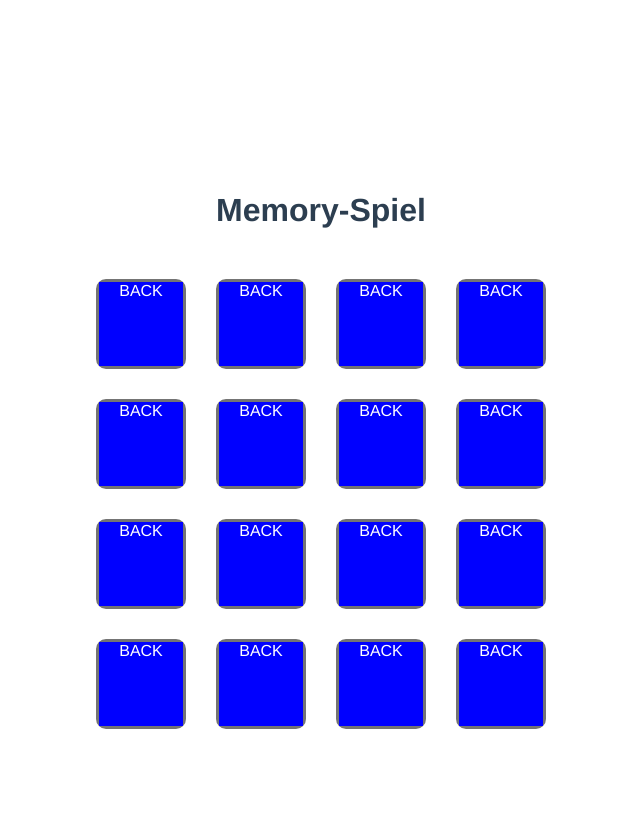
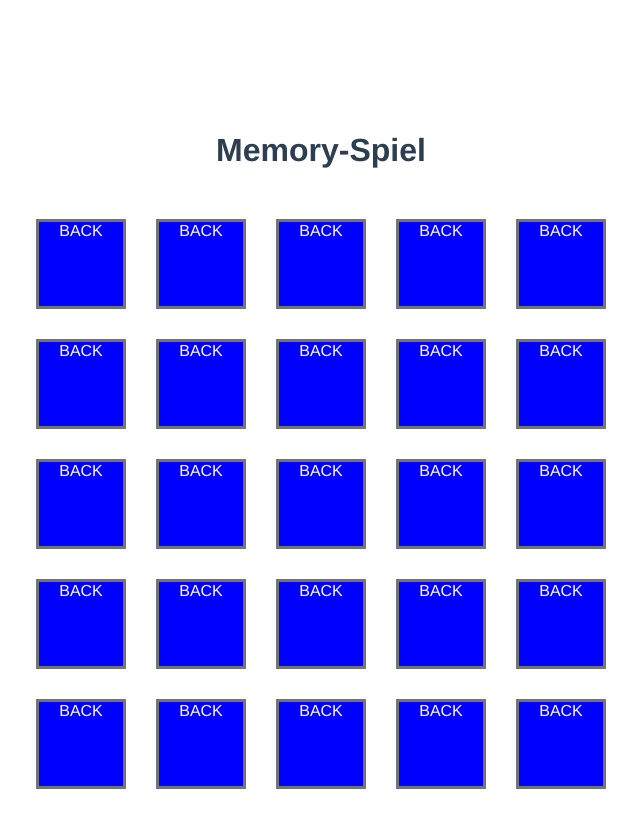
Before and after one commit to Alek-Jakim/memory-spiel, a Vue app: page / in a window 1280 px wide. Shown: the top 828 px of the page, without its empty margins (319-959 px from the left). Built offline with nearby package versions, Linux system fonts and the light colour scheme.

Commit message:
functional toggling of card visibility, emiting select-card event

```diff
--- a/src/App.vue
+++ b/src/App.vue
@@ -2,17 +2,21 @@
   <div class="container">
     <h1>Memory-Spiel</h1>
     <section class="board">
+      <!--this is the card component and I'm looping through to generate 16 cards, while passing the props, similar to react-->
       <Card
         v-for="(card, idx) in cards"
         :key="`card-${idx}`"
         :value="card.value"
-        :visible="card.isShowing"
+        :position="card.position"
+        :visible="card.visible"
+        @select-card="flipCard"
       />
     </section>
   </div>
 </template>
 
 <script>
+import { ref } from "vue";
 import Card from "./components/Card.vue";
 
 export default {
@@ -21,17 +25,29 @@ export default {
     Card,
   },
   setup() {
-    const cards = [];
+    //wrap the array with the ref method because this is not "reactive" as with react/svelte, this is just regular JS
+    const cards = ref([]);
 
-    for (let i = 0; i < 16; i++) {
-      cards.push({
+    for (let i = 0; i < 25; i++) {
+      //I thought it was best to create an object instead of separately pushing the values
+      //same as below, if I don't use .value, it give gives the following error: Must use `.value` to read or write the value wrapped by `ref()`
+      cards.value.push({
         value: i,
-        isShowing: false,
+        visible: false,
+        position: i,
       });
     }
 
+    //The name is self-explanatory, it changes the payload isVisible to true
+    const flipCard = (payload) => {
+      //you need to unpack the cards array with .value otherwise it gives you an error
+      cards.value[payload.position].visible =
+        !cards.value[payload.position].visible;
+    };
+
     return {
       cards,
+      flipCard,
     };
   },
 };
@@ -65,8 +81,8 @@ export default {
 .board {
   margin-top: 50px;
   display: grid;
-  grid-template-columns: 90px 90px 90px 90px;
-  grid-template-rows: 90px 90px 90px 90px;
+  grid-template-columns: 90px 90px 90px 90px 90px;
+  grid-template-rows: 90px 90px 90px 90px 90px;
   grid-column-gap: 30px;
   grid-row-gap: 30px;
   justify-content: center;
--- a/src/components/Card.vue
+++ b/src/components/Card.vue
@@ -1,6 +1,6 @@
 <template>
-  <div class="card">
-    <div v-if="isShowing" class="card-side card-front">FRONT</div>
+  <div class="card" @click="selectCard">
+    <div v-if="visible" class="card-side card-front">FRONT</div>
     <div v-else class="card-side card-back">BACK</div>
   </div>
 </template>
@@ -12,10 +12,26 @@ export default {
       type: Number,
       required: true,
     },
-    isShowing: {
+    position: {
+      type: Number,
+      required: true,
+    },
+    visible: {
       type: Boolean,
       default: false,
     },
+  },
+  setup(props, context) {
+    //Here I want to emit an event to the parent element, to know which card has been selected so we can pass the "props, context" arguments to the setup method
+    const selectCard = () => {
+      context.emit("select-card", {
+        position: props.position,
+      });
+    };
+
+    return {
+      selectCard,
+    };
   },
 };
 </script>
@@ -23,7 +39,6 @@ export default {
 <style>
 .card {
   border: 3px solid rgb(116, 116, 116);
-  border-radius: 10px;
   position: relative;
 }
 
```
